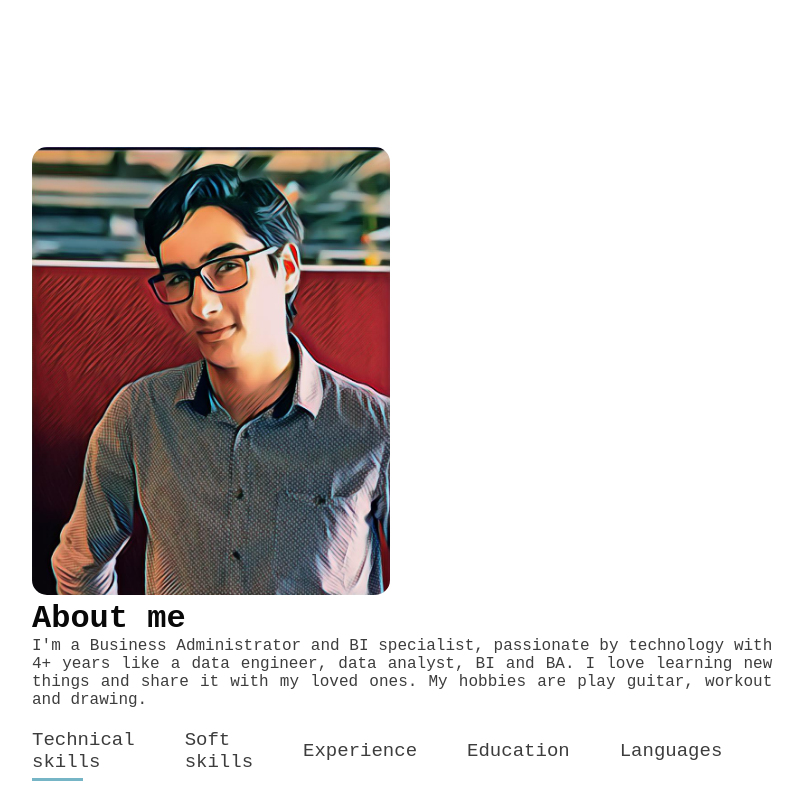
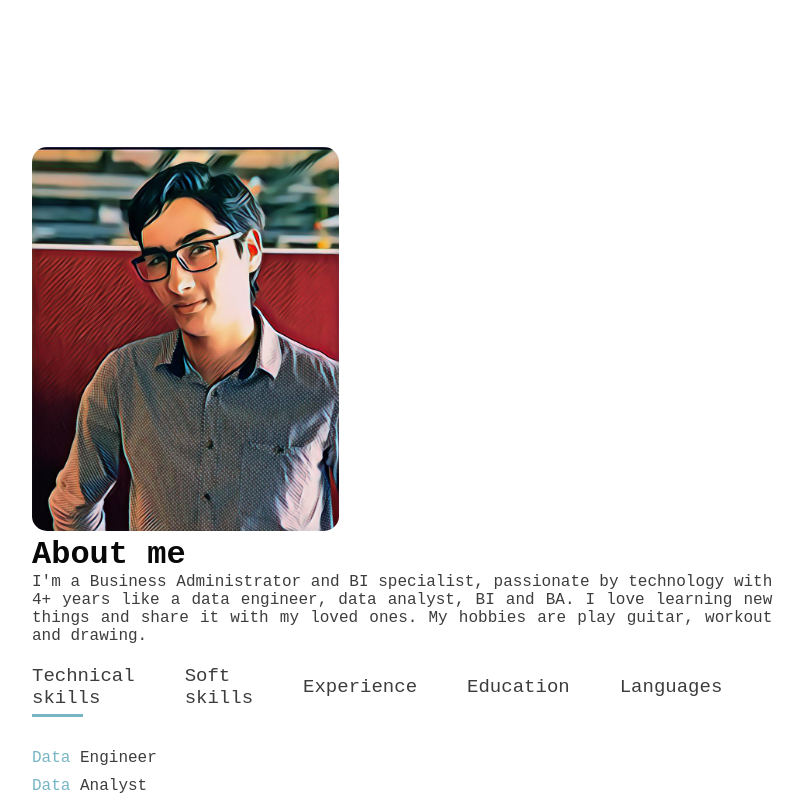
Before and after one commit to orlandosyv/ProfileWebApp, a plain HTML site: page index.html in a window 1280 px wide. Shown: the part 753-1553 px from the top of the page, without its empty margins (96-899 px from the left). Drawn offline with Linux system fonts and the light colour scheme.

Commit message:
changes column size

```diff
--- a/css/style.css
+++ b/css/style.css
@@ -95,7 +95,7 @@ nav ul li a:hover::after {
 }
 
 .about-col-1 {
-    flex-basis: 35%;
+    flex-basis: 30%;
 }
 
 .about-col-1 img {
```
